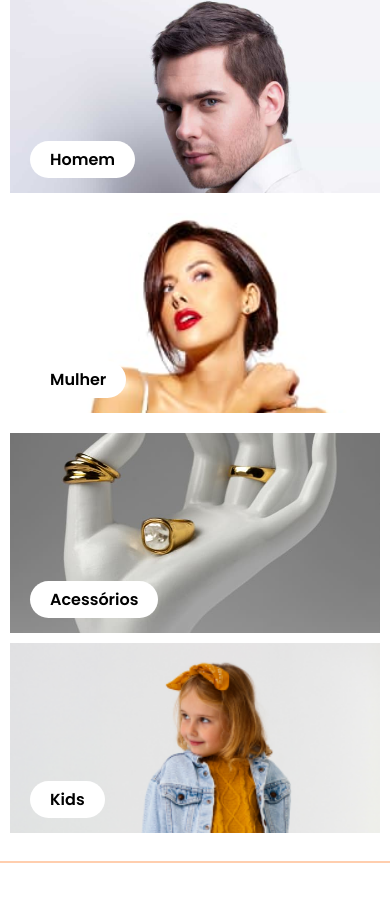
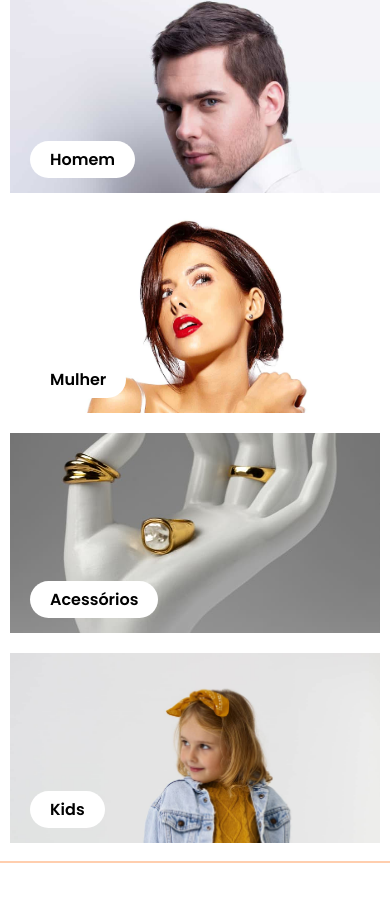
Before and after one commit to EmanuelCicero/Projeto-Disciplina-Web, a plain HTML site: page index.html in a window 390 px wide. Shown: the part 1862-2784 px from the top of the page. Drawn offline with Linux system fonts and the light colour scheme.

Commit message:
Altero imagens mobile

```diff
--- a/style/style_home.css
+++ b/style/style_home.css
@@ -315,6 +315,16 @@ footer{
         gap: 20px;
     }
 
+    .img_kids{
+        background-image: url(../src/categoria_kids_mobile.jpg);
+        margin-top: 10px;
+    }
+
+    .img_mulher{
+        background-image: url(../src/categoria_mulher_mobile.jpg);
+        background-position: center;
+    }
+
     .footer_meio{
         display: grid;
         grid-template-columns: repeat(auto-fit, minmax(200px, 1fr));
```
Also changed, not shown: src/categoria_kids_mobile.jpg (added), src/categoria_mulher_mobile.jpg (added), src/social media.jpg (deleted), src/social media.png (added).
